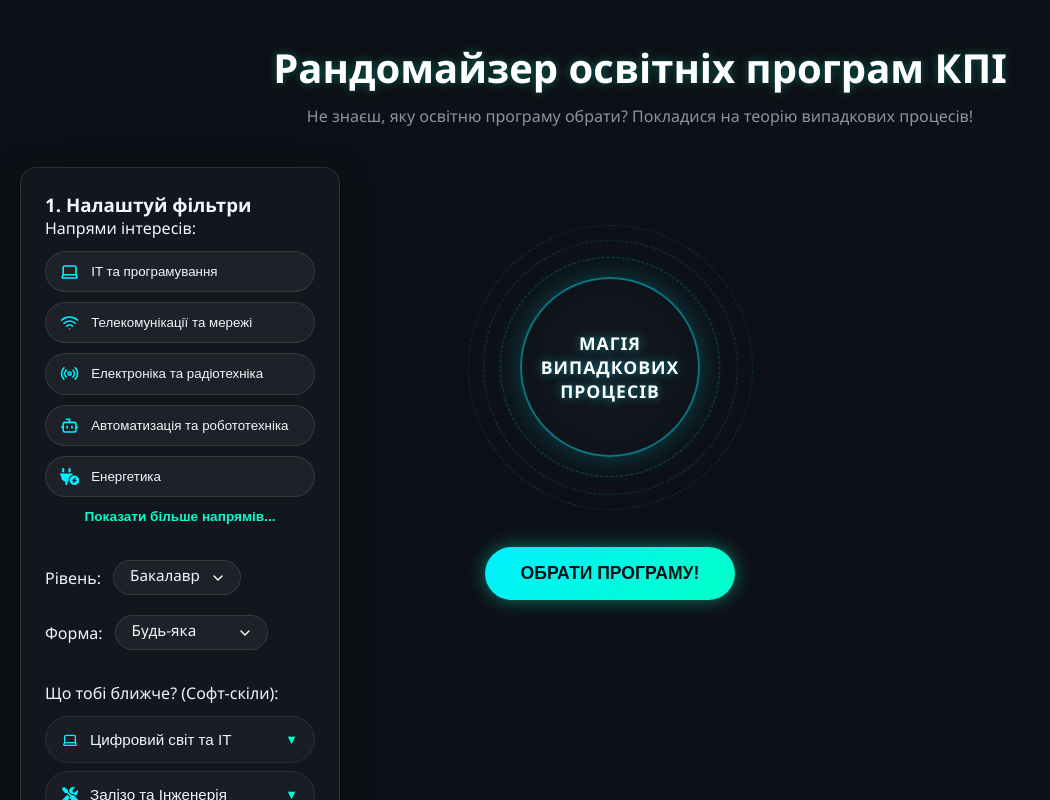
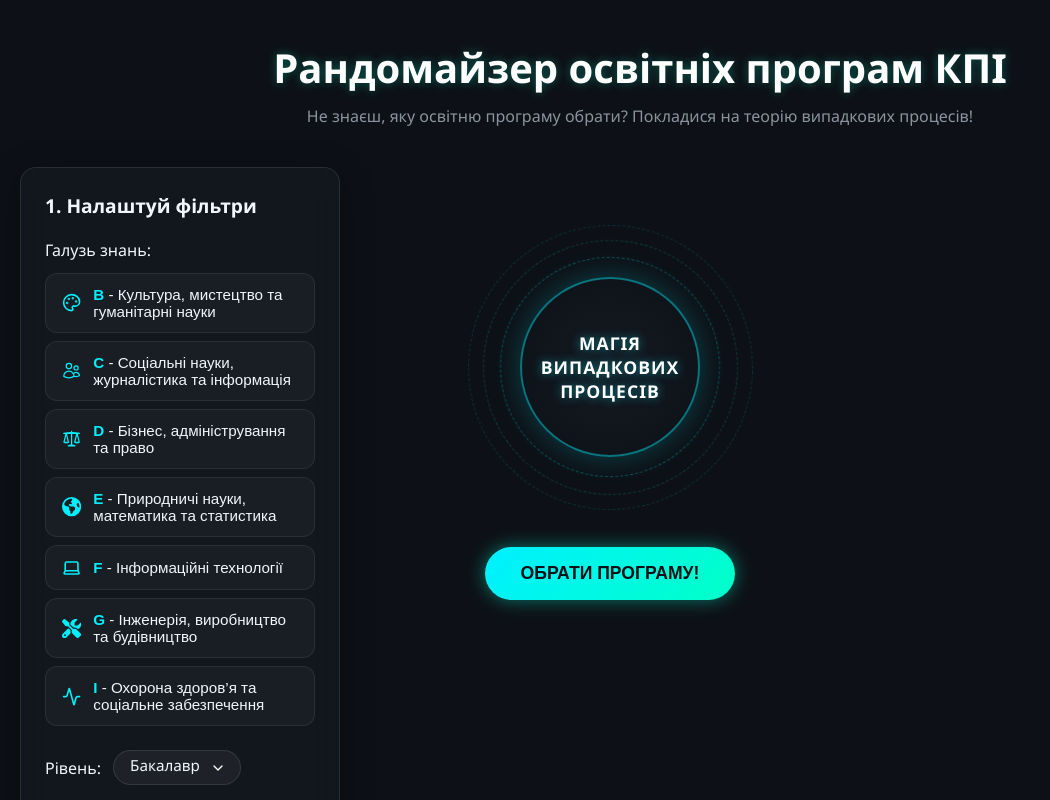
Before and after one commit to vkysh/random-kpi, a React (Vite) app: page / in a window 1280 px wide. Shown: the top 800 px of the page, without its empty margins (0-1050 px from the left). Built offline with nearby package versions, Linux system fonts and the light colour scheme.

Commit message:
change filters

```diff
--- a/src/components/Filters/Filters.jsx
+++ b/src/components/Filters/Filters.jsx
@@ -13,17 +13,15 @@
   setForm,
   disabled
 }) => {
-  const [isExpanded, setIsExpanded] = useState(false);
+  const [openAccordion, setOpenAccordion] = useState(null);
 
-  const toggleField = (id) => {
-    if (selectedFields.includes(id)) {
-      setSelectedFields(selectedFields.filter(f => f !== id));
+  const toggleField = (code) => {
+    if (selectedFields.includes(code)) {
+      setSelectedFields(selectedFields.filter(c => c !== code));
     } else {
-      setSelectedFields([...selectedFields, id]);
+      setSelectedFields([...selectedFields, code]);
     }
   };
-
-  const [openAccordion, setOpenAccordion] = useState(null);
 
   const toggleAccordion = (index) => {
     setOpenAccordion(openAccordion === index ? null : index);
@@ -42,33 +40,22 @@
       <h3>1. Налаштуй фільтри</h3>
 
       <div className="filters__group">
-        <label>Напрями інтересів:</label>
-
-        <div className={`filters__wrapper ${isExpanded ? 'filters__wrapper--expanded' : ''}`}>
-          <div className="filters__grid">
+        <label>Галузь знань:</label>
+        <div className="filters__fields-list">
           {fieldsList.map(field => (
             <button
-                key={field.id}
+              key={field.code}
               type="button"
-                className={`filters__chip-button ${selectedFields.includes(field.id) ? 'filters__chip-button--active' : ''}`}
-                onClick={() => toggleField(field.id)}
+              className={`filters__field-btn ${selectedFields.includes(field.code) ? 'filters__field-btn--active' : ''}`}
+              onClick={() => toggleField(field.code)}
               disabled={disabled}
             >
-                <field.icon className="filters__chip-icon" />
-                {field.label}
+              <field.icon className="filters__field-icon" />
+              <span className="filters__field-text">
+                <strong>{field.code}</strong> - {field.label}
+              </span>
             </button>
           ))}
-          </div>
-        </div>
-
-        <div className={`filters__btn-container ${isExpanded ? 'filters__btn-container--expanded' : ''}`}>
-          <button
-            type="button"
-            className="filters__expand-btn"
-            onClick={() => setIsExpanded(!isExpanded)}
-          >
-            {isExpanded ? 'Згорнути' : 'Показати більше напрямів...'}
-          </button>
         </div>
       </div>
 
@@ -81,8 +68,8 @@
             onChange={(e) => setDegree(e.target.value)}
             disabled={disabled}
           >
-            <option value="бакалавр">Бакалавр</option>
-            <option value="магістр">Магістр</option>
+            <option value="Бакалавр">Бакалавр</option>
+            <option value="Магістр">Магістр</option>
           </select>
         </div>
 
@@ -94,11 +81,11 @@
             onChange={(e) => setForm(e.target.value)}
             disabled={disabled}
           >
-            <option value="будь-яка">Будь-яка</option>
-            <option value="очна">Очна</option>
-            <option value="заочна">Заочна</option>
-            <option value="дистанційна">Дистанційна</option>
-            <option value="прискорена">Прискорена</option>
+            <option value="Будь-яка">Будь-яка</option>
+            <option value="Очна">Очна</option>
+            <option value="Заочна">Заочна</option>
+            <option value="Дистанційна">Дистанційна</option>
+            <option value="Прискорена">Прискорена</option>
           </select>
         </div>
       </div>
@@ -107,10 +94,12 @@
         <label>Що тобі ближче? (Софт-скіли):</label>
 
         <div className="filters__accordions">
-          {groupedSoftTags.map((group, index) => (
+          {groupedSoftTags.map((group, index) => {
+            const isOpen = openAccordion === index;
+            return (
               <div
                 key={index}
-              className={`filters__accordion ${openAccordion === index ? 'filters__accordion--open' : ''}`}
+                className={`filters__accordion ${isOpen ? 'filters__accordion--open' : ''}`}
               >
                 <button
                   type="button"
@@ -122,7 +111,7 @@
                     <group.icon className="filters__accordion-icon-category" />
                     {group.title}
                   </div>
-                <span className="filters__accordion-icon">▼</span>
+                  <span className="filters__accordion-arrow">▼</span>
                 </button>
 
                 <div className="filters__accordion-body">
@@ -141,7 +130,8 @@
                   </div>
                 </div>
               </div>
-          ))}
+            );
+          })}
         </div>
       </div>
     </div>
--- a/src/components/Filters/Filters.scss
+++ b/src/components/Filters/Filters.scss
@@ -3,100 +3,96 @@
   border: 1px solid rgba(255, 255, 255, 0.1);
   border-radius: 16px;
   padding: 24px;
-  backdrop-filter: blur(12px);
   box-shadow: 0 8px 32px rgba(0, 0, 0, 0.4);
 
-  backdrop-filter: blur(12px);
-  -webkit-backdrop-filter: blur(12px);
-
-  // 👉 2. МАГІЯ ВІД ГЛІТЧІВ НА ANDROID:
-  // Примусово вмикаємо апаратне прискорення та виправляємо баг відмальовки
+  position: relative;
+  overflow: hidden;
+  -webkit-transform: translateZ(0);
   transform: translateZ(0);
   backface-visibility: hidden;
   perspective: 1000;
-  will-change: transform, backdrop-filter;
+  will-change: transform;
 
-  &__wrapper {
-    max-height: 270px;
-    overflow: hidden;
-    transition: max-height 0.4s ease-in-out;
+  &::before {
+    content: '';
+    position: absolute;
+    inset: 0;
+    z-index: -1;
+    backdrop-filter: blur(12px);
+    -webkit-backdrop-filter: blur(12px);
+    will-change: backdrop-filter;
+  }
 
-    padding: 12px;
-    margin: -12px;
+  &.disabled {
+    opacity: 0.5;
+    pointer-events: none;
+  }
 
-    &--expanded {
-      max-height: 1000px;
+  h3 {
+    margin-bottom: 20px;
+    font-size: 1.2rem;
+    color: $text-light;
+  }
+
+  &__group {
+    margin-bottom: 24px;
+
+    label {
+      display: block;
+      color: $text-light;
+      font-weight: 500;
+      margin-bottom: 12px;
     }
   }
 
-  &__grid {
-    display: grid;
-    grid-template-columns: 1fr;
-    gap: 10px;
-    margin-top: 12px;
+  &__fields-list {
+    display: flex;
+    flex-direction: column;
+    gap: 8px;
   }
 
-  &__chip-button {
+  &__field-btn {
     display: flex;
     align-items: center;
     gap: 12px;
-
-    background: rgba(255, 255, 255, 0.05);
-    border: 1px solid rgba(255, 255, 255, 0.1);
+    width: 100%;
+    padding: 12px 16px;
+    background: rgba(255, 255, 255, 0.03);
+    border: 1px solid rgba(255, 255, 255, 0.08);
+    border-radius: 12px;
     color: $text-light;
-    padding: 10px 14px;
-    border-radius: 30px;
+    font-size: 0.95rem;
+    text-align: left;
     cursor: pointer;
-    text-align: left;
     transition: all 0.3s ease;
 
-    &:hover {
-      background: rgba($neon-cyan, 0.1);
+    strong {
+      color: $neon-cyan;
+    }
+
+    &:hover:not(:disabled) {
       border-color: $neon-cyan;
+      color: $text-light;
     }
 
     &--active {
-      border-radius: 30px;
-      background: rgba($kpi-green, 0.2);
-      border-color: $kpi-green;
-      box-shadow: 0 0 12px rgba($kpi-green, 0.4);
+      background: rgba($neon-cyan, 0.15);
+      border-color: $neon-cyan;
+      color: #fff;
+      box-shadow: 0 0 10px rgba($neon-cyan, 0.3);
+
+      strong, .filters__field-icon {
+        color: #fff;
+        text-shadow: 0 0 8px rgba($neon-cyan, 0.8);
+      }
     }
   }
 
-  &__chip-icon {
+  &__field-icon {
     font-size: 1.2rem;
-    // 👉 ЗАМІСТЬ #888 РОБИМО ТЬМЯНИЙ ЦІАН
-    color: $neon-cyan; // 40% прозорості для неактивного стану
+    flex-shrink: 0;
+    color: $neon-cyan;
     transition: all 0.3s ease;
-  }
-
-  &__btn-container {
-    display: flex;
-    align-items: center;
-    justify-content: center;
-    margin-top: 12px;
-
-    &--expanded {
-      margin-top: 0;
-      justify-content: flex-end;
-    }
-  }
-
-  &__expand-btn {
-    background: none;
-    border: none;
-    color: $kpi-green;
-    font-size: 0.85rem;
-    font-weight: bold;
-    margin-block: 12px;
-    cursor: pointer;
-    padding: 0;
-    transition: color 0.2s;
-
-    &:hover {
-      color: $neon-cyan;
-      text-decoration: underline;
-    }
   }
 
   &__select-group {
@@ -219,7 +215,7 @@
 
   &__accordion-icon-category {
     color: $neon-cyan;
-    font-size: 1rem;
+    font-size: 20px;
   }
 
   &__accordion-icon {
@@ -254,7 +250,7 @@
     transition: all 0.2s ease;
     outline: none;
 
-    &:hover {
+    &:hover:not(:disabled) {
       border-color: $neon-cyan;
       color: $text-light;
     }
--- a/src/data/programs.js
+++ b/src/data/programs.js
@@ -1,22 +1,43 @@
-import { LuLaptop, LuWifi, LuRadio, LuBot, LuActivity, LuPalette } from "react-icons/lu";
-import { FaPlugCircleBolt, FaScrewdriverWrench, FaPlaneUp, FaPencil, FaBrain, FaEarthAmericas } from "react-icons/fa6";
+import { LuLaptop, LuActivity, LuPalette } from "react-icons/lu";
+import { FaScrewdriverWrench, FaBrain, FaEarthAmericas } from "react-icons/fa6";
 import { HiScale, HiOutlineUsers } from "react-icons/hi2";
 
 export const fieldsList = [
-  { id: "it", label: "IT та програмування", icon: LuLaptop },
-  { id: "telecom", label: "Телекомунікації та мережі", icon: LuWifi },
-  { id: "electronics", label: "Електроніка та радіотехніка", icon: LuRadio },
-  { id: "robotics", label: "Автоматизація та робототехніка", icon: LuBot },
-  { id: "energy", label: "Енергетика", icon: FaPlugCircleBolt },
-  { id: "bio", label: "Біотехнології/медицина", icon: LuActivity },
-  { id: "business", label: "Бізнес та менеджмент", icon: HiOutlineUsers },
-  { id: "security", label: "Безпека інформації", icon: HiScale },
-  { id: "design", label: "Дизайн та медіа", icon: LuPalette },
-  { id: "mechanics", label: "Інженерія та механіка", icon: FaScrewdriverWrench },
-  { id: "aerospace", label: "Авіація та космос", icon: FaPlaneUp },
-  { id: "chemistry", label: "Хімія та екологія", icon: FaEarthAmericas },
-  { id: "humanities", label: "Право, соціологія та мови", icon: FaBrain },
-  { id: "science", label: "Математика та фізика", icon: FaPencil }
+  {
+    code: "B",
+    label: "Культура, мистецтво та гуманітарні науки",
+    icon: LuPalette
+  },
+  {
+    code: "C",
+    label: "Соціальні науки, журналістика та інформація",
+    icon: HiOutlineUsers
+  },
+  {
+    code: "D",
+    label: "Бізнес, адміністрування та право",
+    icon: HiScale
+  },
+  {
+    code: "E",
+    label: "Природничі науки, математика та статистика",
+    icon: FaEarthAmericas
+  },
+  {
+    code: "F",
+    label: "Інформаційні технології",
+    icon: LuLaptop
+  },
+  {
+    code: "G",
+    label: "Інженерія, виробництво та будівництво",
+    icon: FaScrewdriverWrench
+  },
+  {
+    code: "I",
+    label: "Охорона здоров’я та соціальне забезпечення",
+    icon: LuActivity
+  }
 ];
 
 export const groupedSoftTags = [
```
Lines whose indentation alone changed are shown as unchanged.
